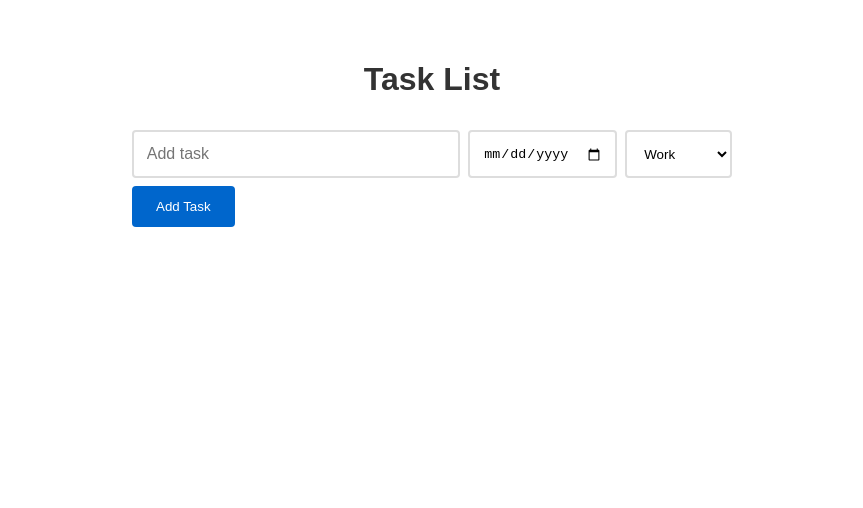
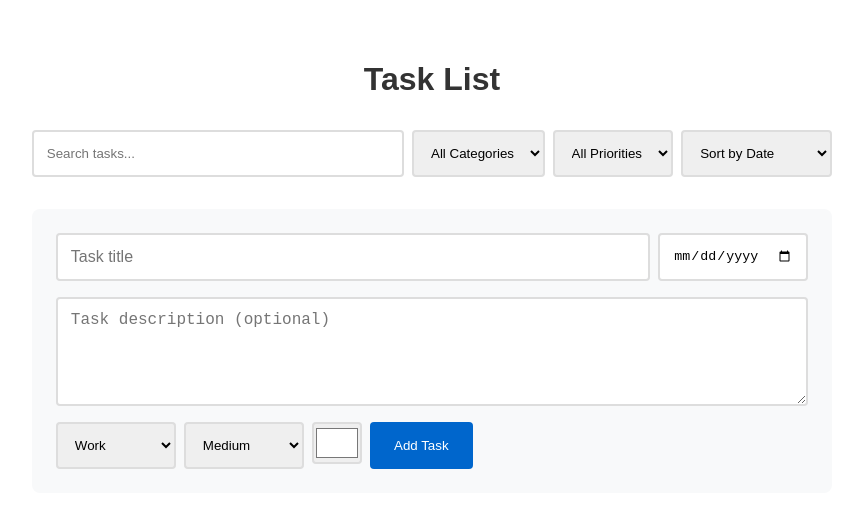
Before and after one commit to ATTEBR/task-list, a React (Vite) app: page / in a window 1280 px wide. Shown: the top 508 px of the page, without its empty margins (208-1071 px from the left). Built offline with nearby package versions, Linux system fonts and the light colour scheme.

Commit message:
Add enhanced features: search, filters, priorities, and improved UI

```diff
--- a/src/App.css
+++ b/src/App.css
@@ -1,5 +1,5 @@
 .container {
-  max-width: 600px;
+  max-width: 800px;
   margin: 0 auto;
   padding: 2rem;
   font-family: Arial, sans-serif;
@@ -11,11 +11,48 @@ h1 {
   margin-bottom: 2rem;
 }
 
-.task-form {
+/* Controls Section */
+.controls {
   display: flex;
   gap: 0.5rem;
   margin-bottom: 2rem;
   flex-wrap: wrap;
+}
+
+.search-input,
+.filter-select {
+  padding: 0.8rem;
+  border: 2px solid #ddd;
+  border-radius: 4px;
+  outline: none;
+  transition: border-color 0.3s ease;
+}
+
+.search-input {
+  flex: 1;
+  min-width: 200px;
+}
+
+.filter-select {
+  min-width: 120px;
+}
+
+/* Task Form */
+.task-form {
+  background-color: #f8f9fa;
+  padding: 1.5rem;
+  border-radius: 8px;
+  margin-bottom: 2rem;
+}
+
+.form-row {
+  display: flex;
+  gap: 0.5rem;
+  margin-bottom: 1rem;
+}
+
+.form-row:last-child {
+  margin-bottom: 0;
 }
 
 .task-input {
@@ -29,21 +66,36 @@ h1 {
   transition: border-color 0.3s ease;
 }
 
-.date-input {
+.description-input {
+  width: 100%;
+  min-height: 80px;
+  padding: 0.8rem;
+  font-size: 1rem;
+  border: 2px solid #ddd;
+  border-radius: 4px;
+  outline: none;
+  transition: border-color 0.3s ease;
+  resize: vertical;
+}
+
+.date-input,
+.category-select,
+.priority-select {
   padding: 0.8rem;
   border: 2px solid #ddd;
   border-radius: 4px;
   outline: none;
   transition: border-color 0.3s ease;
+  min-width: 120px;
 }
 
-.category-select {
-  padding: 0.8rem;
+.color-input {
+  padding: 0;
+  width: 50px;
+  height: 42px;
   border: 2px solid #ddd;
   border-radius: 4px;
-  outline: none;
-  transition: border-color 0.3s ease;
-  background-color: white;
+  cursor: pointer;
 }
 
 .add-button {
@@ -54,68 +106,114 @@ h1 {
   border-radius: 4px;
   cursor: pointer;
   transition: background-color 0.3s ease;
+  white-space: nowrap;
 }
 
 .add-button:hover {
   background-color: #0052a3;
 }
 
+/* Task List */
 .task-list {
   list-style: none;
   padding: 0;
 }
 
 .task-item {
-  display: flex;
-  align-items: center;
-  justify-content: space-between;
-  padding: 1rem;
-  background-color: #f8f9fa;
-  border-radius: 4px;
-  margin-bottom: 0.5rem;
-  transition: transform 0.2s ease;
+  margin-bottom: 1rem;
+  border-radius: 8px;
+  box-shadow: 0 2px 4px rgba(0, 0, 0, 0.1);
+  transition: transform 0.2s ease, box-shadow 0.2s ease;
 }
 
 .task-item:hover {
-  transform: translateX(5px);
-}
-
-.task-label {
-  display: flex;
-  align-items: flex-start;
-  gap: 0.5rem;
-  flex: 1;
+  transform: translateY(-2px);
+  box-shadow: 0 4px 8px rgba(0, 0, 0, 0.1);
 }
 
 .task-content {
-  display: flex;
-  flex-direction: column;
-  gap: 0.25rem;
+  padding: 1rem;
 }
 
-.task-details {
+.task-header {
   display: flex;
-  gap: 1rem;
-  font-size: 0.85rem;
-  color: #666;
+  justify-content: space-between;
+  align-items: flex-start;
+  margin-bottom: 0.5rem;
 }
 
-.task-category {
-  background-color: #e9ecef;
+.task-title {
+  margin: 0;
+  font-size: 1.1rem;
+  color: #333;
+}
+
+.task-badges {
+  display: flex;
+  gap: 0.5rem;
+}
+
+.priority-badge,
+.category-badge {
   padding: 0.2rem 0.5rem;
   border-radius: 3px;
   font-size: 0.8rem;
+  font-weight: 500;
+}
+
+.priority-high {
+  background-color: #ffebee;
+  color: #c62828;
+}
+
+.priority-medium {
+  background-color: #fff3e0;
+  color: #ef6c00;
+}
+
+.priority-low {
+  background-color: #e8f5e9;
+  color: #2e7d32;
+}
+
+.category-badge {
+  background-color: #e3f2fd;
+  color: #1565c0;
+}
+
+.task-description {
+  margin: 0.5rem 0;
+  color: #666;
+  font-size: 0.9rem;
+  line-height: 1.4;
+}
+
+.task-footer {
+  display: flex;
+  justify-content: space-between;
+  align-items: center;
+  margin-top: 1rem;
+  padding-top: 0.5rem;
+  border-top: 1px solid rgba(0, 0, 0, 0.1);
+}
+
+.task-metadata {
+  display: flex;
+  align-items: center;
+  gap: 1rem;
 }
 
 .task-date {
   color: #666;
-  font-size: 0.8rem;
+  font-size: 0.85rem;
 }
 
-input[type="checkbox"] {
-  width: 18px;
-  height: 18px;
-  cursor: pointer;
+.status-select {
+  padding: 0.3rem;
+  border: 1px solid #ddd;
+  border-radius: 3px;
+  font-size: 0.85rem;
+  background-color: white;
 }
 
 .remove-button {
@@ -131,3 +229,48 @@ input[type="checkbox"] {
 .remove-button:hover {
   background-color: #c82333;
 }
+
+/* Responsive Design */
+@media (max-width: 600px) {
+  .container {
+    padding: 1rem;
+  }
+
+  .controls,
+  .form-row {
+    flex-direction: column;
+  }
+
+  .search-input,
+  .filter-select,
+  .task-input,
+  .date-input,
+  .category-select,
+  .priority-select {
+    width: 100%;
+  }
+
+  .color-input {
+    width: 100%;
+    height: 42px;
+  }
+
+  .task-header {
+    flex-direction: column;
+    gap: 0.5rem;
+  }
+
+  .task-badges {
+    justify-content: flex-start;
+  }
+
+  .task-footer {
+    flex-direction: column;
+    gap: 1rem;
+  }
+
+  .task-metadata {
+    flex-direction: column;
+    align-items: flex-start;
+  }
+}
--- a/src/App.tsx
+++ b/src/App.tsx
@@ -4,12 +4,19 @@ import './App.css'
 interface Task {
   id: number;
   text: string;
+  description: string;
   completed: boolean;
   dueDate: string;
   category: string;
+  priority: 'Low' | 'Medium' | 'High';
+  status: 'Not Started' | 'In Progress' | 'Completed';
+  color: string;
 }
 
 const CATEGORIES = ['Work', 'Personal', 'Shopping', 'Other'];
+const PRIORITIES = ['Low', 'Medium', 'High'] as const;
+const STATUSES = ['Not Started', 'In Progress', 'Completed'] as const;
+const COLORS = ['#ffffff', '#ffebee', '#e8f5e9', '#e3f2fd', '#fff3e0'];
 
 const App = () => {
   const [tasks, setTasks] = useState<Task[]>(() => {
@@ -19,32 +26,58 @@ const App = () => {
     }
     return []
   })
+
+  // Form states
   const [newTaskText, setNewTaskText] = useState('')
+  const [newTaskDescription, setNewTaskDescription] = useState('')
   const [newTaskDate, setNewTaskDate] = useState('')
   const [newTaskCategory, setNewTaskCategory] = useState(CATEGORIES[0])
+  const [newTaskPriority, setNewTaskPriority] = useState<Task['priority']>('Medium')
+  const [newTaskColor, setNewTaskColor] = useState(COLORS[0])
+
+  // Filter and sort states
+  const [searchTerm, setSearchTerm] = useState('')
+  const [filterCategory, setFilterCategory] = useState('All')
+  const [filterPriority, setFilterPriority] = useState('All')
+  const [sortBy, setSortBy] = useState<'dueDate' | 'priority' | 'category'>('dueDate')
 
   useEffect(() => {
     localStorage.setItem('tasks', JSON.stringify(tasks))
   }, [tasks])
 
-  const addTask = (text: string, dueDate: string, category: string) => {
+  const addTask = (
+    text: string,
+    description: string,
+    dueDate: string,
+    category: string,
+    priority: Task['priority'],
+    color: string
+  ) => {
     if (text.trim()) {
       const newTask: Task = {
         id: Date.now(),
         text: text.trim(),
+        description: description.trim(),
         completed: false,
         dueDate,
-        category
+        category,
+        priority,
+        status: 'Not Started',
+        color
       }
       setTasks([...tasks, newTask])
+      // Reset form
       setNewTaskText('')
+      setNewTaskDescription('')
       setNewTaskDate('')
+      setNewTaskPriority('Medium')
+      setNewTaskColor(COLORS[0])
     }
   }
 
-  const toggleComplete = (id: number) => {
+  const updateTaskStatus = (id: number, status: Task['status']) => {
     setTasks(tasks.map((task) =>
-      task.id === id ? { ...task, completed: !task.completed } : task
+      task.id === id ? { ...task, status, completed: status === 'Completed' } : task
     ))
   }
 
@@ -54,27 +87,110 @@ const App = () => {
 
   const handleSubmit = (e: React.FormEvent) => {
     e.preventDefault()
-    addTask(newTaskText, newTaskDate, newTaskCategory)
+    addTask(
+      newTaskText,
+      newTaskDescription,
+      newTaskDate,
+      newTaskCategory,
+      newTaskPriority,
+      newTaskColor
+    )
   }
+
+  // Filter and sort tasks
+  const filteredAndSortedTasks = tasks
+    .filter(task => {
+      const matchesSearch = task.text.toLowerCase().includes(searchTerm.toLowerCase()) ||
+                          task.description.toLowerCase().includes(searchTerm.toLowerCase())
+      const matchesCategory = filterCategory === 'All' || task.category === filterCategory
+      const matchesPriority = filterPriority === 'All' || task.priority === filterPriority
+      return matchesSearch && matchesCategory && matchesPriority
+    })
+    .sort((a, b) => {
+      switch (sortBy) {
+        case 'dueDate':
+          return new Date(a.dueDate).getTime() - new Date(b.dueDate).getTime()
+        case 'priority':
+          return PRIORITIES.indexOf(b.priority) - PRIORITIES.indexOf(a.priority)
+        case 'category':
+          return a.category.localeCompare(b.category)
+        default:
+          return 0
+      }
+    })
 
   return (
     <div className="container">
       <h1>Task List</h1>
 
+      {/* Search and Filter Controls */}
+      <div className="controls">
+        <input
+          type="text"
+          value={searchTerm}
+          onChange={(e) => setSearchTerm(e.target.value)}
+          placeholder="Search tasks..."
+          className="search-input"
+        />
+        <select
+          value={filterCategory}
+          onChange={(e) => setFilterCategory(e.target.value)}
+          className="filter-select"
+        >
+          <option value="All">All Categories</option>
+          {CATEGORIES.map(category => (
+            <option key={category} value={category}>{category}</option>
+          ))}
+        </select>
+        <select
+          value={filterPriority}
+          onChange={(e) => setFilterPriority(e.target.value)}
+          className="filter-select"
+        >
+          <option value="All">All Priorities</option>
+          {PRIORITIES.map(priority => (
+            <option key={priority} value={priority}>{priority}</option>
+          ))}
+        </select>
+        <select
+          value={sortBy}
+          onChange={(e) => setSortBy(e.target.value as 'dueDate' | 'priority' | 'category')}
+          className="filter-select"
+        >
+          <option value="dueDate">Sort by Date</option>
+          <option value="priority">Sort by Priority</option>
+          <option value="category">Sort by Category</option>
+        </select>
+      </div>
+
+      {/* Task Form */}
       <form onSubmit={handleSubmit} className="task-form">
+        <div className="form-row">
           <input
             type="text"
             value={newTaskText}
             onChange={(e) => setNewTaskText(e.target.value)}
-          placeholder="Add task"
+            placeholder="Task title"
             className="task-input"
+            required
           />
           <input
             type="date"
             value={newTaskDate}
             onChange={(e) => setNewTaskDate(e.target.value)}
             className="date-input"
+            required
           />
+        </div>
+        <div className="form-row">
+          <textarea
+            value={newTaskDescription}
+            onChange={(e) => setNewTaskDescription(e.target.value)}
+            placeholder="Task description (optional)"
+            className="description-input"
+          />
+        </div>
+        <div className="form-row">
           <select
             value={newTaskCategory}
             onChange={(e) => setNewTaskCategory(e.target.value)}
@@ -84,36 +200,76 @@ const App = () => {
               <option key={category} value={category}>{category}</option>
             ))}
           </select>
+          <select
+            value={newTaskPriority}
+            onChange={(e) => setNewTaskPriority(e.target.value as Task['priority'])}
+            className="priority-select"
+          >
+            {PRIORITIES.map(priority => (
+              <option key={priority} value={priority}>{priority}</option>
+            ))}
+          </select>
+          <input
+            type="color"
+            value={newTaskColor}
+            onChange={(e) => setNewTaskColor(e.target.value)}
+            className="color-input"
+            title="Choose label color"
+          />
           <button type="submit" className="add-button">Add Task</button>
+        </div>
       </form>
 
+      {/* Task List */}
       <ul className="task-list">
-        {tasks.map((task) => (
-          <li key={task.id} className="task-item">
-            <label className="task-label">
-              <input
-                type="checkbox"
-                checked={task.completed}
-                onChange={() => toggleComplete(task.id)}
-              />
+        {filteredAndSortedTasks.map((task) => (
+          <li
+            key={task.id}
+            className="task-item"
+            style={{ backgroundColor: task.color }}
+          >
             <div className="task-content">
-                <span style={{ textDecoration: task.completed ? 'line-through' : 'none' }}>
-                  {task.text}
+              <div className="task-header">
+                <h3 className="task-title">{task.text}</h3>
+                <div className="task-badges">
+                  <span className={`priority-badge priority-${task.priority.toLowerCase()}`}>
+                    {task.priority}
                   </span>
-                <div className="task-details">
-                  <span className="task-category">{task.category}</span>
-                  {task.dueDate && (
-                    <span className="task-date">Due: {new Date(task.dueDate).toLocaleDateString()}</span>
-                  )}
+                  <span className="category-badge">
+                    {task.category}
+                  </span>
                 </div>
               </div>
-            </label>
+
+              {task.description && (
+                <p className="task-description">{task.description}</p>
+              )}
+
+              <div className="task-footer">
+                <div className="task-metadata">
+                  {task.dueDate && (
+                    <span className="task-date">
+                      Due: {new Date(task.dueDate).toLocaleDateString()}
+                    </span>
+                  )}
+                  <select
+                    value={task.status}
+                    onChange={(e) => updateTaskStatus(task.id, e.target.value as Task['status'])}
+                    className="status-select"
+                  >
+                    {STATUSES.map(status => (
+                      <option key={status} value={status}>{status}</option>
+                    ))}
+                  </select>
+                </div>
                 <button
                   onClick={() => removeTask(task.id)}
                   className="remove-button"
                 >
                   Remove
                 </button>
+              </div>
+            </div>
           </li>
         ))}
       </ul>
```
Lines whose indentation alone changed are shown as unchanged.
